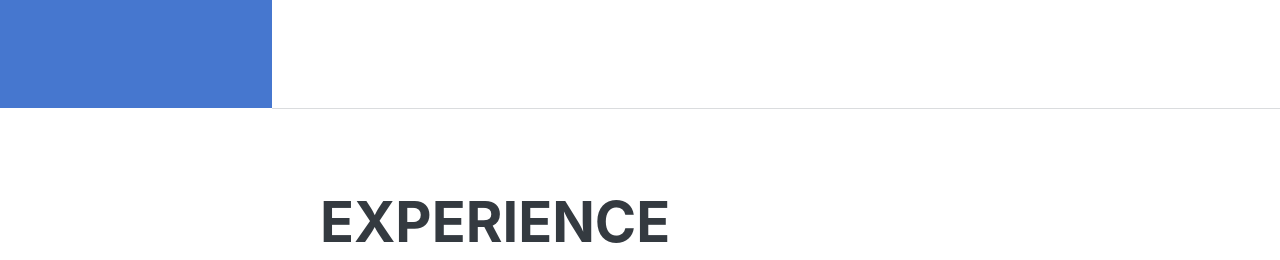
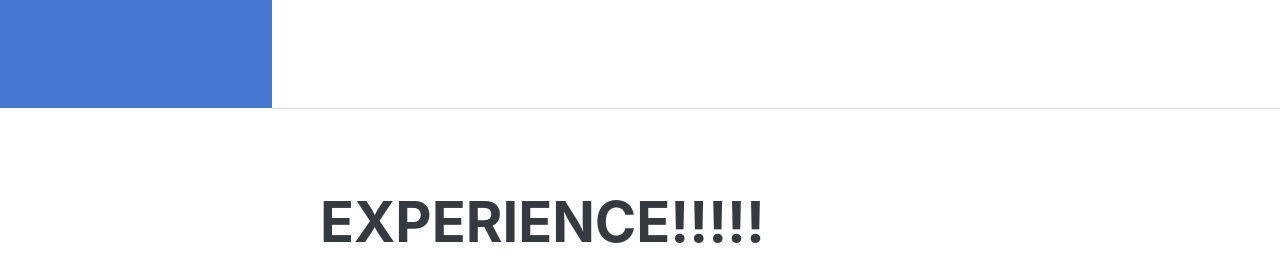
Before and after one commit to gardanier22/resume, a plain HTML site: page index.html in a window 1280 px wide. Shown: the part 692-952 px from the top of the page. Drawn offline with nearby package versions, Linux system fonts and the light colour scheme; a web font is replaced by a local one.

Commit message:
testing with !!!!

```diff
--- a/index.html
+++ b/index.html
@@ -137,7 +137,7 @@
       <!-- Experience-->
       <section class="resume-section" id="experience">
         <div class="resume-section-content">
-          <h2 class="mb-5">Experience</h2>
+          <h2 class="mb-5">Experience!!!!!</h2>
           <div
             class="d-flex flex-column flex-md-row justify-content-between mb-5"
           >
```
